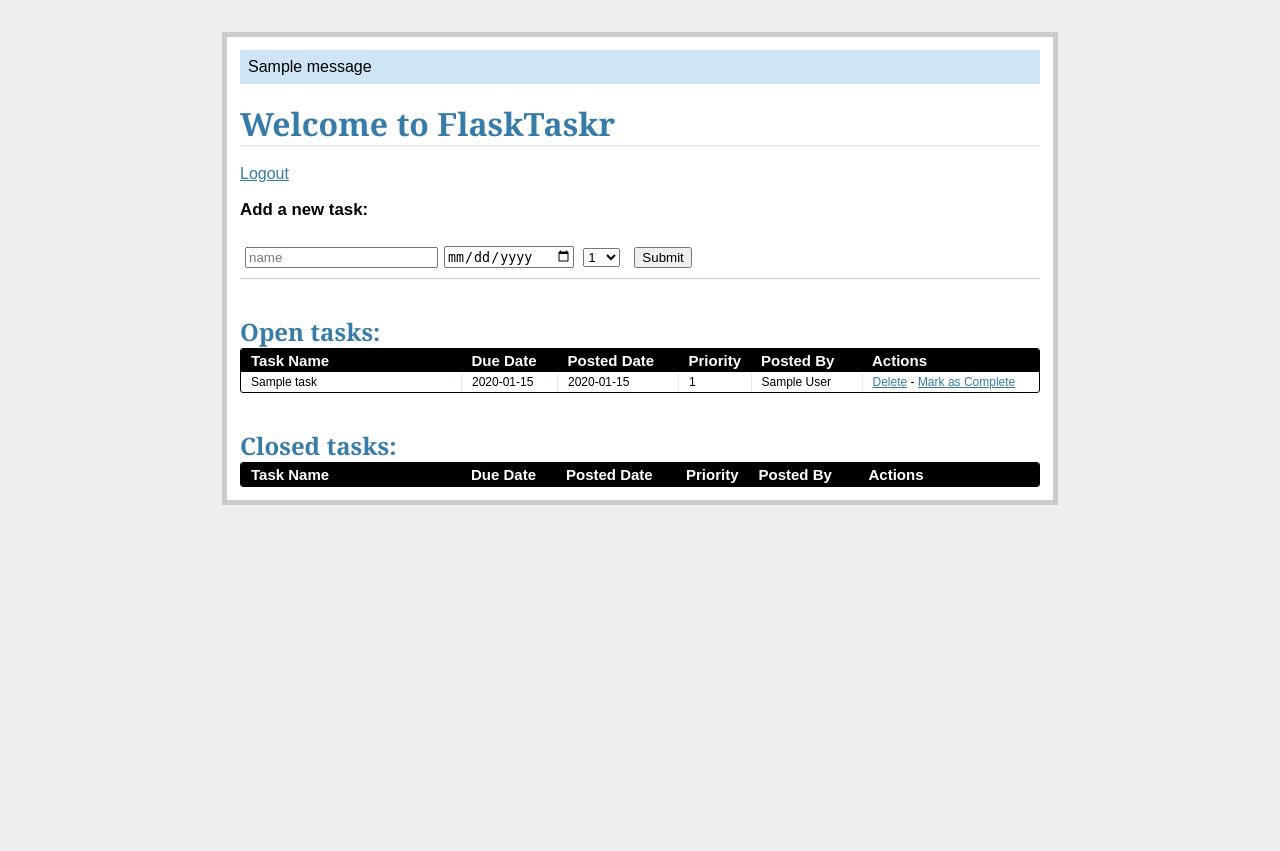
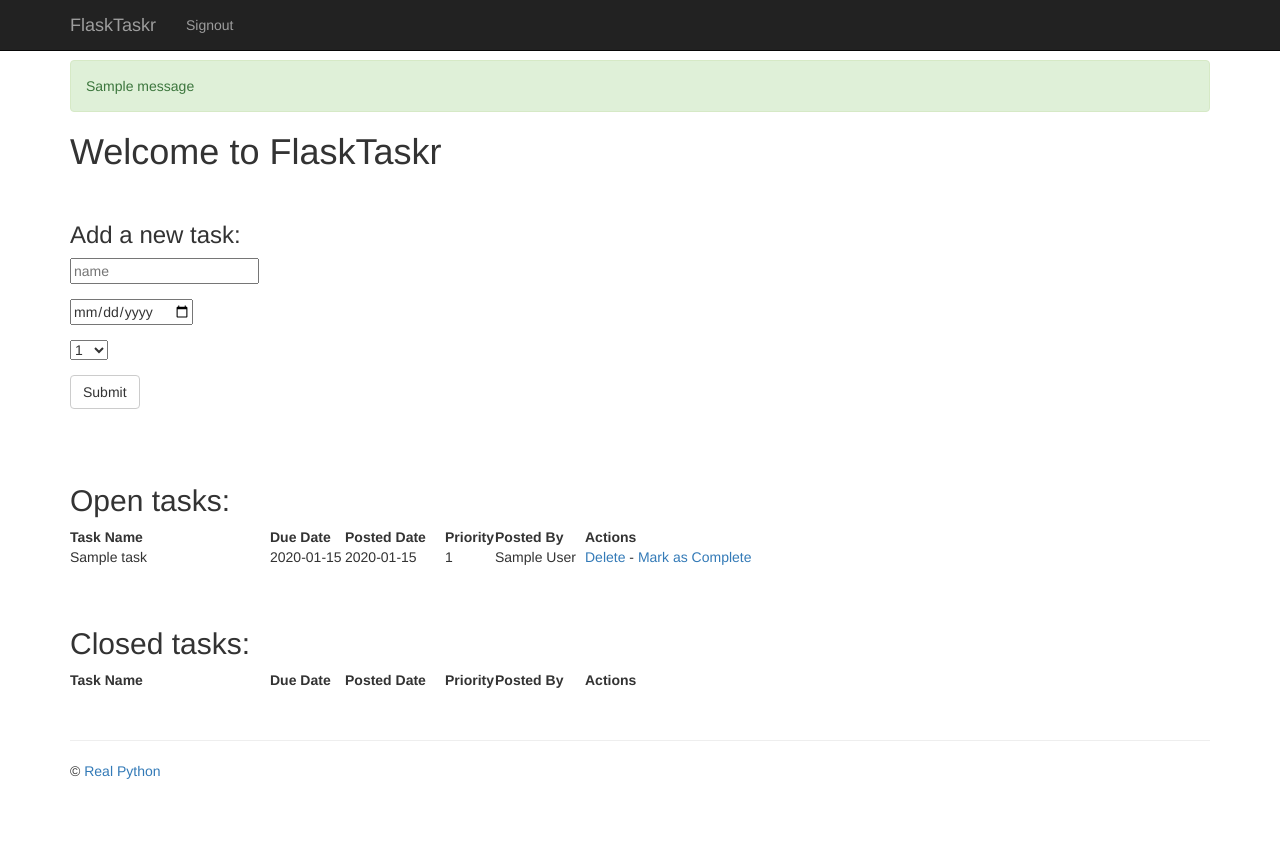
Before and after one commit to kocurvsmotane/realpy2, a Flask app: page /tasks/ in a window 1280 px wide. Before the commit the page ends 505 px from the top, so only its background shows below. Run offline with Flask 2, Linux system fonts and the light colour scheme; the visitor is signed in with stand-in values (Sample User, id 1); tables that the repository leaves empty hold one stand-in row (values such as "Sample post"); one stand-in notice (Sample message) is shown; lists and menus that the app fills with data are empty; some libraries are stand-ins or nearby versions.

Commit message:
Styles were updated.

```diff
--- a/project/static/css/main.css
+++ b/project/static/css/main.css
@@ -1,151 +1,17 @@
 body {
-  font-family: sans-serif;
-  background: #eee;
+    padding: 60px 0;
+    background: #ffffff;
 }
 
-a, h1, h2 {
-  color: #377BA8;
-}
-
-h1, h2 {
-  font-family: 'Georgia', serif;
-  margin: 0;
-}
-
-h1 {
-  border-bottom: 2px solid #eee;
-}
-
-h2 {
-  font-size: 1.5em;
-}
-
-label {
-  display: block;
-  font-weight: bold;
-}
-
-.page {
-  margin: 2em auto;
-  width: 50em;
-  border: 5px solid #ccc;
-  padding: 0.8em;
-  background: white;
-}
-
-.entries {
-  list-style: none;
-  margin: 0;
-  padding: 0;
-}
-
-.entries li {
-  margin: 0.8em 1.2em;
-}
-
-.entries li h2 {
-  margin-left: -1em;
-}
-
-.add-task {
-  font-size: 0.9em;
-  border-bottom: 1px solid #ccc;
-}
-.add-task dl {
-  font-weight: bold;
-}
-
-.metanav {
-  text-align: right;
-  font-size: 0.8em;
-  padding: 0.3em;
-  margin-bottom: 1em;
-  background: #fafafa;
-}
-
-.flash {
-  background: #CEE5F5;
-  padding: 0.5em;
+.footer {
+    padding-top: 30px;
 }
 
 .error {
-  background: #F0D6D6;
-  padding: 0.5em;
+    color: red;
+    font-size: .8em;
 }
 
 .input-group {
-  margin-bottom: 15px;
+    margin: 15px 0;
 }
-
-.datagrid table {
-  border-collapse: collapse;
-  text-align: left;
-  width: 100%;
-}
-
-.datagrid {
-  background: #fff;
-  overflow: hidden;
-  border: 1px solid #000000;
-  border-radius: 3px;
-}
-
-.datagrid table td, .datagrid table th {
-  padding: 3px 10px;
-}
-
-.datagrid table thead th {
-  background-color:#000000;
-  color:#FFFFFF;
-  font-size: 15px;
-  font-weight: bold;
-}
-.datagrid table thead th:first-child {
-  border: none;
-}
-
-.datagrid table tbody td {
-  color: #000000;
-  border-left: 1px solid #E1EEF4;
-  font-size: 12px;
-  font-weight: normal;
-}
-
-.datagrid table tbody .alt td {
-  background: #E1EEF4;
-  color: #000000;
-}
-
-.datagrid table tbody td:first-child {
-  border-left: none;
-}
-
-.datagrid table tbody tr:last-child td {
-  border-bottom: none;
-}
-
-.button {
-  background-color:#000;
-  display:inline-block;
-  color:#ffffff;
-  font-size:13px;
-  padding:3px 12px;
-  margin: 0;
-  text-decoration:none;
-  position:relative;
-}
-
-.inline-form .input-group {
-  display: inline-block;
-  margin: 10px 5px;
-}
-
-.input-group input {
-  width: 100%;
-}
-
-.error {
-  color: red;
-  font-size: .8em;
-  background-color: #FFFFFF;
-}
--- a/project/templates/_base.html
+++ b/project/templates/_base.html
@@ -1,24 +1,59 @@
 <!DOCTYPE html>
 <html lang="en">
   <head>
-        <title>Welcome to Flasktaskr!!</title>
+    <meta charset="utf-8">
+    <meta http-equiv="X-UA-Compatible" content="IE=edge">
+    <meta name="viewport" content="width=device-width, initial-scale=1">
+    <meta name="description" content="">
+    <meta name="author" content="">
+    <title>Welcome to FlaskTaskr!!!</title>
+    <!-- styles -->
+    <link href="//maxcdn.bootstrapcdn.com/bootswatch/3.3.4/yeti/bootstrap.min.css" rel="stylesheet">
     <link rel="stylesheet" href="{{ url_for('static', filename='css/main.css') }}">
   </head>
   <body>
-        <div class="page">
+
+    <div class="navbar navbar-inverse navbar-fixed-top" role="navigation">
+      <div class="container">
+        <div class="navbar-header">
+          <button type="button" class="navbar-toggle" data-toggle="collapse" data-target=".navbar-collapse">
+            <span class="sr-only">Toggle navigation</span>
+            <span class="icon-bar"></span>
+            <span class="icon-bar"></span>
+            <span class="icon-bar"></span>
+          </button>
+          <a class="navbar-brand" href="/">FlaskTaskr</a>
+        </div>
+        <div class="collapse navbar-collapse">
+          <ul class="nav navbar-nav">
+            {% if not session.logged_in %}
+              <li><a href="/">Sign in</a></li>
+              <li><a href="/register/">Signup</a></li>
+            {% else %}
+              <li><a href="/logout/">Signout</a></li>
+            {% endif %}
+          </ul>
+        </div><!--/.nav-collapse -->
+      </div>
+    </div>
+
+    <div class="container">
+      <div class="content">
+
         {% for message in get_flashed_messages() %}
-                <div class="flash">{{ message }}</div>
+          <div class="alert alert-success">{{ message }}</div>
         {% endfor %}
 
         {% if error %}
           <div class="error"><strong>Error:</strong> {{ error }}</div>
         {% endif %}
 
-            <br/>
-
         {% block content %}
         {% endblock %}
 
       </div>
-    </body>
-</html>
+      <div class="footer">
+        <hr>
+        <p>&copy; <a href="https://www.realpython.com">Real Python</a></p>
+      </div>
+</div><!-- /.container -->
--- a/project/templates/tasks.html
+++ b/project/templates/tasks.html
@@ -3,44 +3,41 @@
 
 <h1>Welcome to FlaskTaskr</h1>
 <br>
-<a href="{{ url_for('logout') }}">Logout</a>
 <div class="add-task">
   <h3>Add a new task:</h3>
-  <form action="{{ url_for('new_task') }}" method="post" class="inline-form">
+    <form action="{{ url_for('new_task') }}" method="post">
       {{ form.csrf_token }}
-    <div class="input-group">
+      <div class="form-group">
         {{ form.name(placeholder="name") }}
         {% if form.name.errors %}
-            <div class="error">
+          <span class="error">
             {% for error in form.name.errors %}
               {{ error }}
             {% endfor %}
-            </div>
+          </span>
         {% endif %}
       </div>
-    <div class="input-group">
+      <div class="form-group">
         {{ form.due_date(placeholder="due date") }}
         {% if form.due_date.errors %}
-            <div class="error">
+          <span class="error">
             {% for error in form.due_date.errors %}
               {{ error }}
             {% endfor %}
-            </div>
+          </span>
         {% endif %}
       </div>
-    <div class="input-group">
+      <div class="form-group">
         {{ form.priority(placeholder="priority") }}
         {% if form.priority.errors %}
-            <div class="error">
+          <span class="error">
             {% for error in form.priority.errors %}
               {{ error }}
             {% endfor %}
-            </div>
+          </span>
         {% endif %}
       </div>
-    <div class="input-group">
-      <button type="submit">Submit</button>
-    </div>
+      <div class="form-group"><input class="btn btn-default" type="submit" value="Submit"></div>
     </form>
 </div>
 <div class="entries">
--- a/project/test.py
+++ b/project/test.py
@@ -63,7 +63,7 @@
     def test_form_is_present(self):
         response = self.app.get('/')
         self.assertEqual(response.status_code, 200)
-        self.assertIn(b'Please login to access your task list', response.data)
+        self.assertIn(b'Please sign in to access your task list', response.data)
 
     def test_users_cannot_login_unless_registered(self):
         response = self.login('foo', 'bar')
```
Also changed, not shown: project/templates/login.html (+10 -15 lines), project/templates/register.html (+6 -13 lines). Lines whose indentation alone changed are shown as unchanged.
